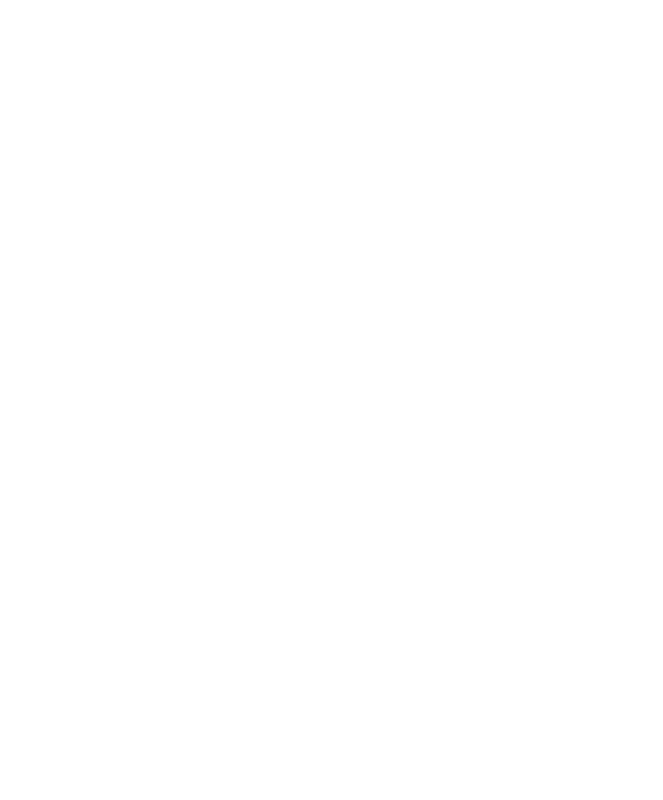
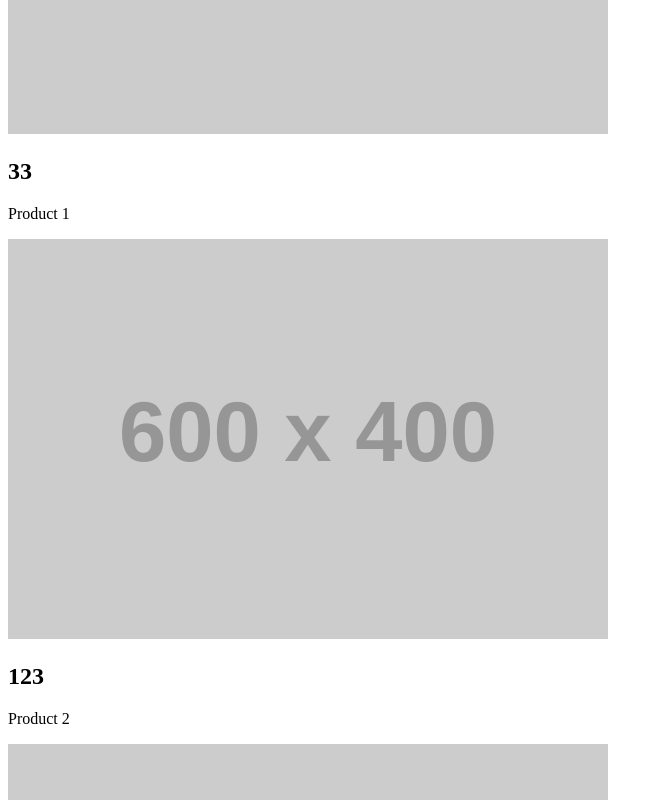
Before and after one commit to Unosquare-CoE-JavaScript/sebastian-quintero, an Angular app in the folder 2.1-angular/02-components/: page / in a window 1280 px wide. Shown: the part 800-1600 px from the top of the page, without its empty margins (0-663 px from the left). Before the commit the page ends 800 px from the top, so only its background shows below. Built offline with nearby package versions, Linux system fonts and the light colour scheme.

Commit message:
feat: product component

```diff
--- a/2.1-angular/02-components/src/app/app.component.html
+++ b/2.1-angular/02-components/src/app/app.component.html
@@ -10,3 +10,10 @@
   </div>
   <app-image (loaded)="onLoaded($event)" [src]="src"></app-image>
 </section>
+
+<section>
+  <app-product
+    [product]="product"
+    *ngFor="let product of products"
+  ></app-product>
+</section>
--- a/2.1-angular/02-components/src/app/app.component.ts
+++ b/2.1-angular/02-components/src/app/app.component.ts
@@ -1,4 +1,5 @@
 import { Component } from '@angular/core';
+import { Product } from './model/product.model';
 
 @Component({
   selector: 'app-root',
@@ -10,6 +11,33 @@
 
   src = '';
 
+  products: Product[] = [
+    {
+      id: '1',
+      image: 'https://placehold.co/600x400/png',
+      price: 33,
+      name: 'Product 1',
+    },
+    {
+      id: '2',
+      image: 'https://placehold.co/600x400/png',
+      price: 123,
+      name: 'Product 2',
+    },
+    {
+      id: '3',
+      image: 'https://placehold.co/600x400/png',
+      price: 325,
+      name: 'Product 3',
+    },
+    {
+      id: '4',
+      image: 'https://placehold.co/600x400/png',
+      price: 45,
+      name: 'Product 4',
+    },
+  ];
+
   onLoaded(src: string) {
     console.log(`${src} loaded`);
   }
--- a/2.1-angular/02-components/src/app/app.module.ts
+++ b/2.1-angular/02-components/src/app/app.module.ts
@@ -6,9 +6,10 @@
 import { ImageComponent } from './components/image/image.component';
 import { FormsModule } from '@angular/forms';
 import { TitleComponent } from './components/title/title.component';
+import { ProductComponent } from './components/product/product.component';
 
 @NgModule({
-  declarations: [AppComponent, ImageComponent, TitleComponent],
+  declarations: [AppComponent, ImageComponent, TitleComponent, ProductComponent],
   imports: [BrowserModule, AppRoutingModule, FormsModule],
   providers: [],
   bootstrap: [AppComponent],
--- /dev/null
+++ b/2.1-angular/02-components/src/app/components/product/product.component.html
@@ -0,0 +1,3 @@
+<img [src]="product.image" alt="" />
+<h2>{{ product.price }}</h2>
+<p>{{ product.name }}</p>
--- /dev/null
+++ b/2.1-angular/02-components/src/app/components/product/product.component.ts
@@ -0,0 +1,16 @@
+import { Component, Input } from '@angular/core';
+import { Product } from 'src/app/model/product.model';
+
+@Component({
+  selector: 'app-product',
+  templateUrl: './product.component.html',
+  styleUrls: ['./product.component.scss'],
+})
+export class ProductComponent {
+  @Input() product: Product = {
+    id: '',
+    image: '',
+    price: 0,
+    name: '',
+  };
+}
--- /dev/null
+++ b/2.1-angular/02-components/src/app/model/product.model.ts
@@ -0,0 +1,6 @@
+export interface Product {
+  id: string;
+  name: string;
+  price: number;
+  image: string;
+}
```
Also changed, not shown: 2.1-angular/02-components/src/app/components/product/product.component.scss (added), 1 other file (tests, documents, lock files or other folders).
